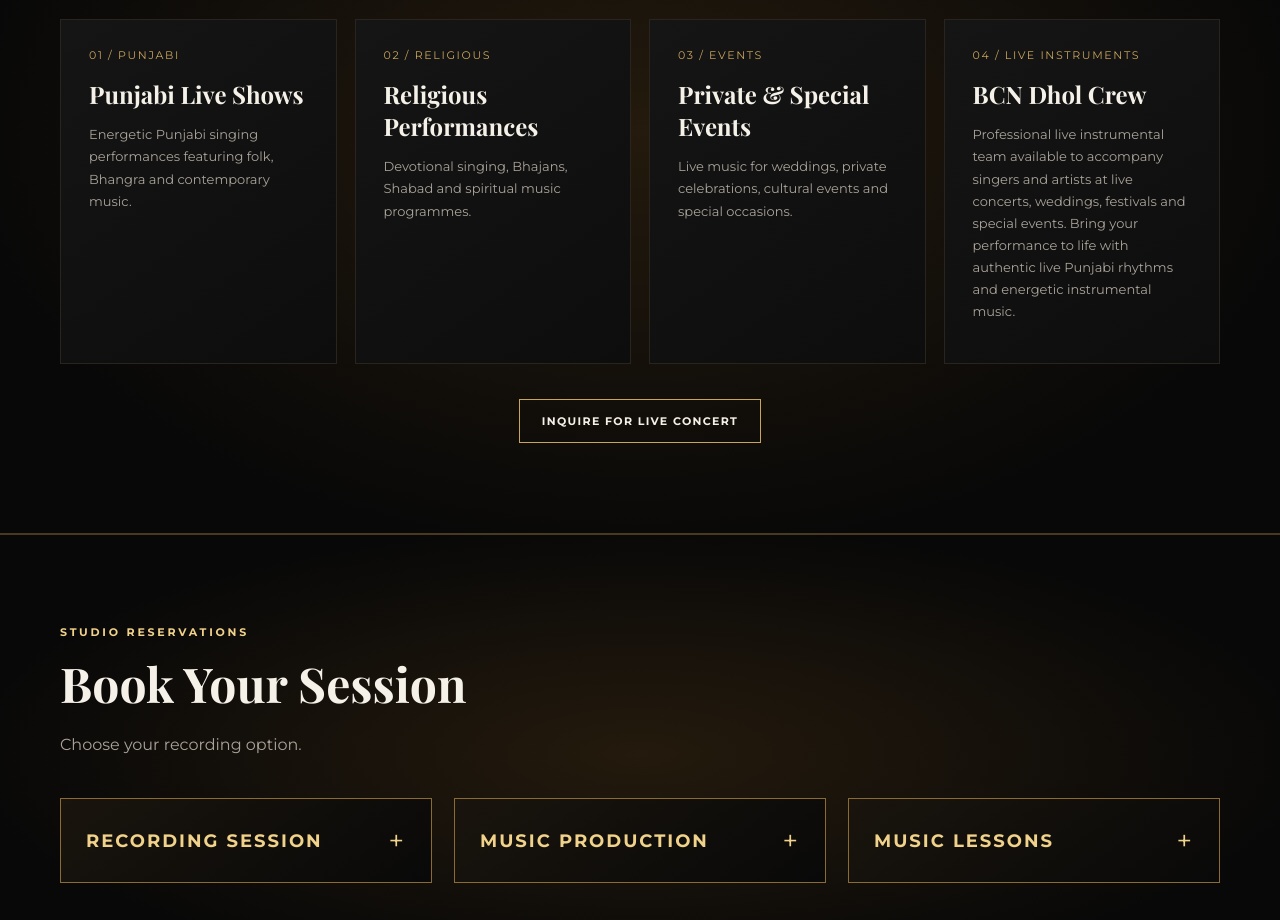
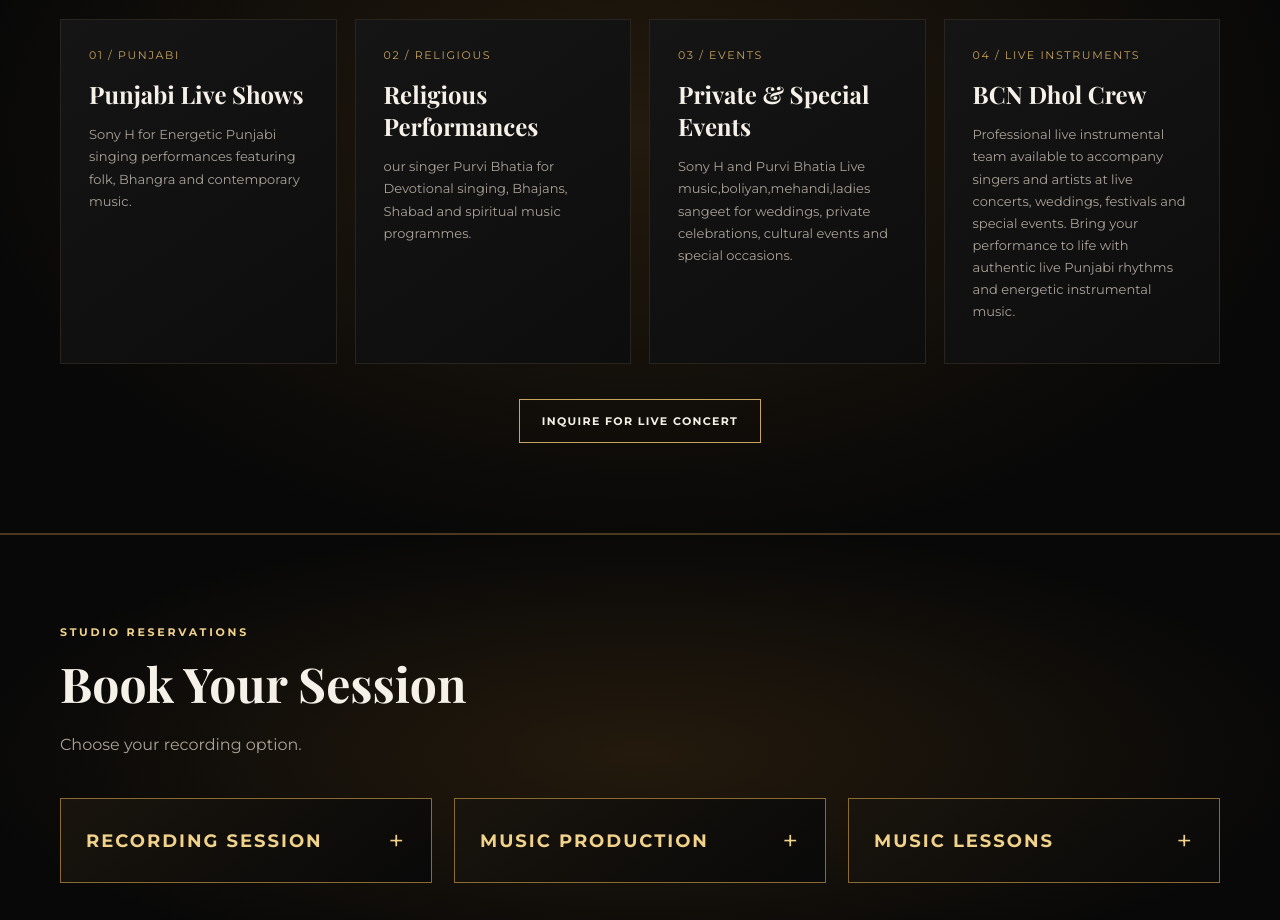
Before and after one commit to thestrugglistanstudios/the-strugglistan-studios-website, a plain HTML site: page index.html in a window 1280 px wide. Shown: the part 1720-2640 px from the top of the page. Drawn offline with nearby package versions, Linux system fonts and the light colour scheme.

Commit message:
Update performance descriptions in index.html

```diff
--- a/index.html
+++ b/index.html
@@ -571,19 +571,19 @@ footer .foot {
       <article class="card">
         <div class="num">01 / PUNJABI</div>
         <h3>Punjabi Live Shows</h3>
-        <p>Energetic Punjabi singing performances featuring folk, Bhangra and contemporary music.</p>
+        <p> Sony H for Energetic Punjabi singing performances featuring folk, Bhangra and contemporary music.</p>
       </article>
 
       <article class="card">
         <div class="num">02 / RELIGIOUS</div>
         <h3>Religious Performances</h3>
-        <p>Devotional singing, Bhajans, Shabad and spiritual music programmes.</p>
+        <p> our singer Purvi Bhatia for Devotional singing, Bhajans, Shabad and spiritual music programmes.</p>
       </article>
 
       <article class="card">
         <div class="num">03 / EVENTS</div>
         <h3>Private & Special Events</h3>
-        <p>Live music for weddings, private celebrations, cultural events and special occasions.</p>
+        <p> Sony H and Purvi Bhatia Live music,boliyan,mehandi,ladies sangeet for weddings, private celebrations, cultural events and special occasions.</p>
       </article>
 
 <article class="card">
```
